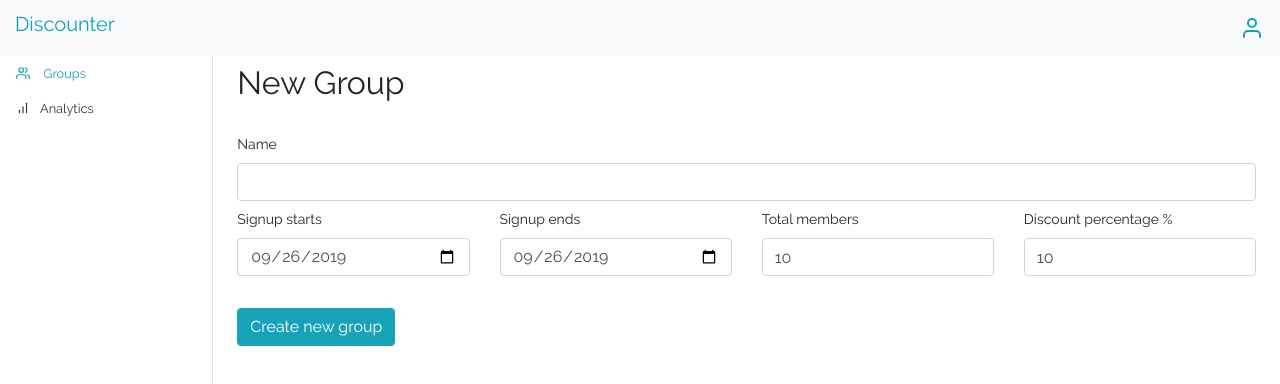
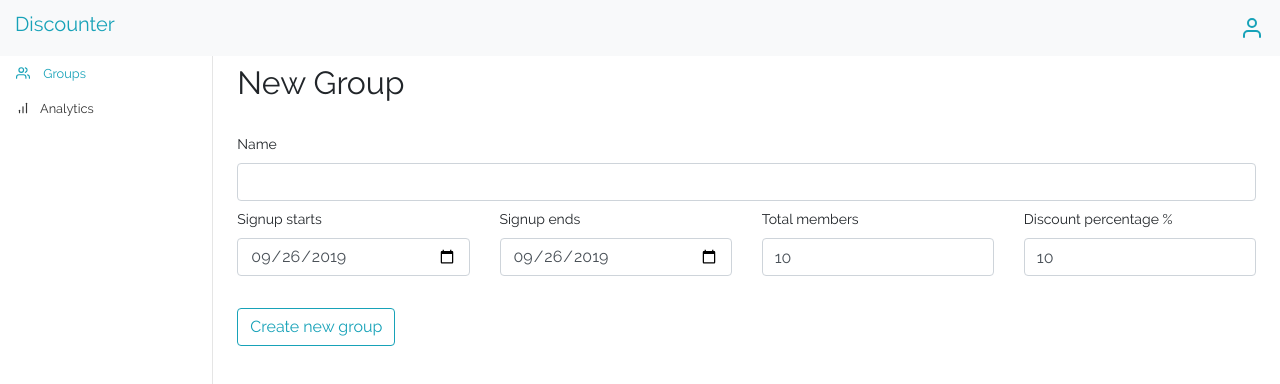
Before and after one commit to johnotu/discounter, a React (Create React App) app: page /new-group in a window 1280 px wide. Shown: the top 384 px of the page. Built offline with nearby package versions, Linux system fonts and the light colour scheme.

Commit message:
Change button to outline

```diff
--- a/src/components/NewGroup.js
+++ b/src/components/NewGroup.js
@@ -74,7 +74,7 @@ const NewGroup = props => {
                 <input type="number" className="form-control" id="discount_percentage" name="discountPercentage" min="10" max="50" step="10" onChange={handleGroupInputChange} value={groupData.discountPercentage} />
               </div>
             </div>
-            <button className="btn btn-info my-4" onClick={handleGroupDataSubmit}>Create new group</button>
+            <button className="btn btn-outline-info my-4" onClick={handleGroupDataSubmit}>Create new group</button>
           </main>
         </div>
       </div>
```
